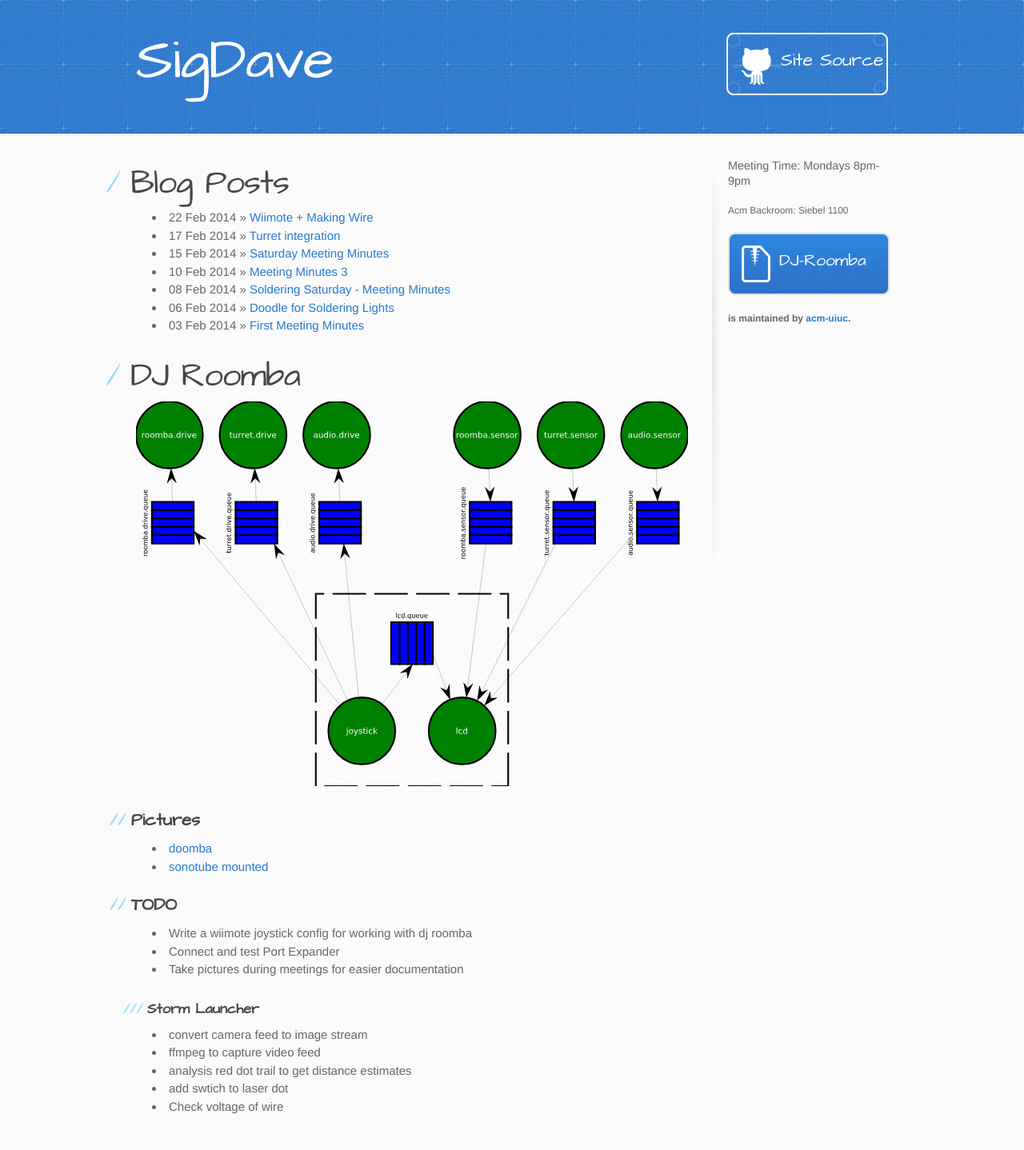
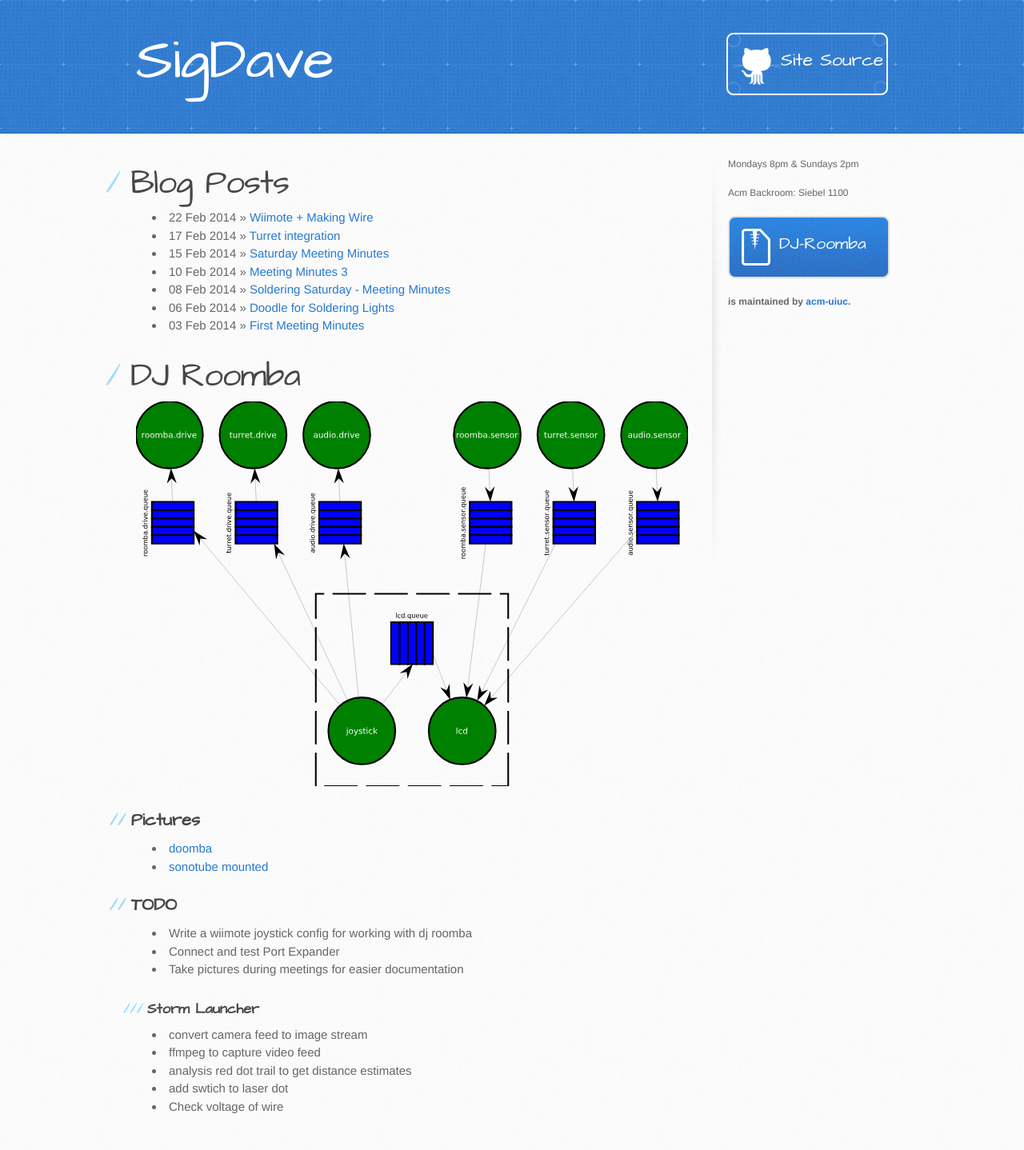
Before and after one commit to acm-uiuc/sigdave, a Jekyll site: the page built from index.md, in a window 1280 px wide. Shown: the whole page at 80% size. Built offline with Jekyll 4.4.1, drawn with Linux system fonts in a browser that asks for light colours; Markdown is read by kramdown in place of the engine named in the settings.

Commit message:
added meeting times for sunday on site

```diff
--- a/_layouts/default.html
+++ b/_layouts/default.html
@@ -32,7 +32,7 @@
         </section>
 
         <aside id="sidebar">
-          <p class="meeting-time">Meeting Time: Mondays 8pm-9pm</p>
+          <p>Mondays 8pm & Sundays 2pm</p>
           <p>Acm Backroom: Siebel 1100</p>
           <a href="https://github.com/acm-uiuc/dj-roomba" class="button">
             DJ-Roomba
```
